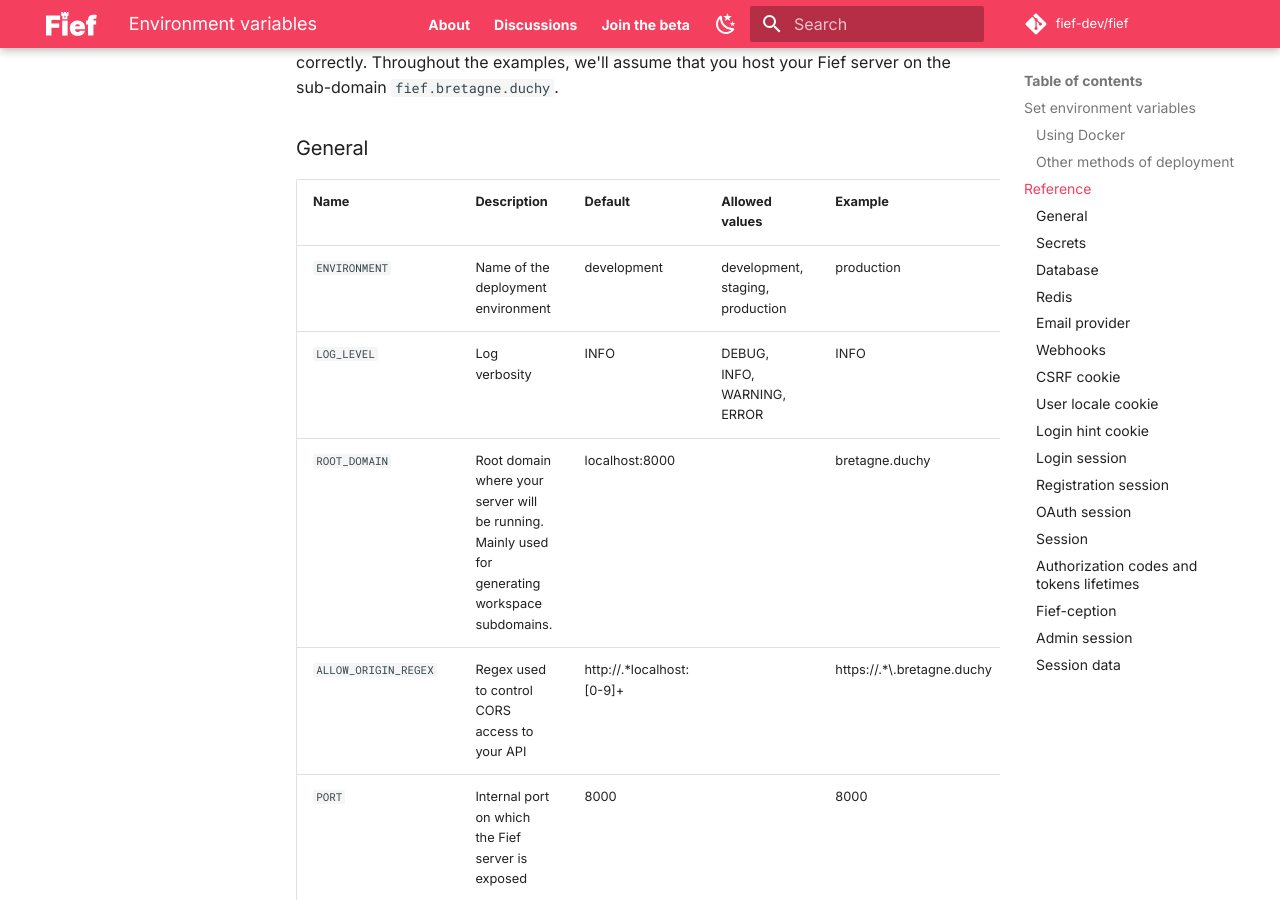
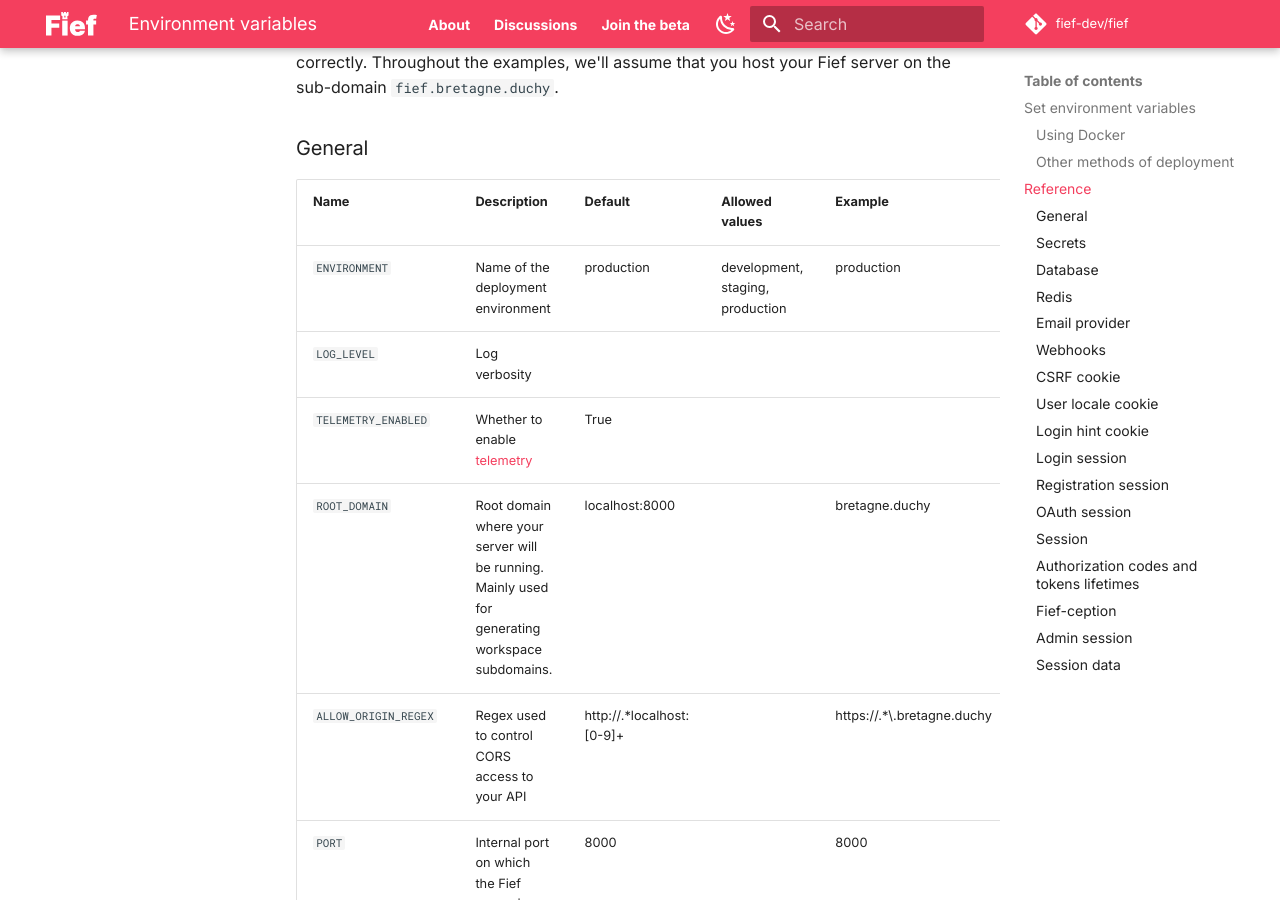
Before and after one commit to fief-dev/docs, an MkDocs documentation site: the page built from docs/self-hosting/environment-variables.md, in a window 1280 px wide and 900 px high, scrolled down 1603 px. Built offline with MkDocs 1.6.1 and Material for MkDocs 9.7.7, drawn with Linux system fonts in a browser that asks for light colours; comment, search, counter and statistics services are not loaded; some of the changed lines change nothing that is shown.

Commit message:
Add docs about telemetry

```diff
--- a/docs/self-hosting/environment-variables.md
+++ b/docs/self-hosting/environment-variables.md
@@ -70,8 +70,9 @@ For each variable, we'll try to provide a sensible example value to help you con
 
 | Name                  | Description                                                                                                                                             | Default                     | Allowed values                   | Example                      |
 | --------------------- | ------------------------------------------------------------------------------------------------------------------------------------------------------- | --------------------------- | -------------------------------- | ---------------------------- |
-| `ENVIRONMENT`         | Name of the deployment environment                                                                                                                      | development                 | development, staging, production | production                   |
-| `LOG_LEVEL`           | Log verbosity                                                                                                                                           | INFO                        | DEBUG, INFO, WARNING, ERROR      | INFO                         |
+| `ENVIRONMENT`         | Name of the deployment environment                                                                                                                      | production                  | development, staging, production | production                   |
+| `LOG_LEVEL`           | Log verbosity                                                                                                                                           |                             |                                  |                              |
+| `TELEMETRY_ENABLED`   | Whether to enable [telemetry](../telemetry.md)                                                                                                          | True                        |                                  |                              |
 | `ROOT_DOMAIN`         | Root domain where your server will be running. Mainly used for generating workspace subdomains.                                                         | localhost:8000              |                                  | bretagne.duchy               |
 | `ALLOW_ORIGIN_REGEX`  | Regex used to control CORS access to your API                                                                                                           | http://.\*localhost:\[0-9]+ |                                  | https://.\*\\.bretagne.duchy |
 | `PORT`                | Internal port on which the Fief server is exposed                                                                                                       | 8000                        |                                  | 8000                         |
@@ -165,7 +166,7 @@ The login hint cookie is used to remember the last method a user used to login.
 
 | Name                                 | Description                                  | Default                 | Allowed values | Example |
 | ------------------------------------ | -------------------------------------------- | ----------------------- | -------------- | ------- |
-| `LOGIN_HINT_COOKIE_NAME`             | Name of the login hint cookie                | fief\_login\_hint         |                |         |
+| `LOGIN_HINT_COOKIE_NAME`             | Name of the login hint cookie                | fief\_login\_hint       |                |         |
 | `LOGIN_HINT_COOKIE_DOMAIN`           | Domain of the login hint cookie              | _Empty string_          |                |         |
 | `LOGIN_HINT_COOKIE_SECURE`           | Secure flag of login hint cookie             | True                    |                |         |
 | `LOGIN_HINT_COOKIE_LIFETIME_SECONDS` | Lifetime of the login hint cookie in seconds | 86400 \* 30 _(30 days)_ |                |         |
--- /dev/null
+++ b/docs/telemetry.md
@@ -0,0 +1,40 @@
+---
+hide:
+  - navigation
+---
+
+# Telemetry
+
+To better understand how Fief is used and improve the project, we collect some analytics data both on official Fief instance and self-hosted instances.
+
+This data is collected and analyzed on [PostHog](https://posthog.com/), on the European data center.
+
+## What we collect?
+
+We collect analytics information about:
+
+* The server:
+    * Its version
+    * The type of database used (PostgreSQL, MySQL or SQLite)
+    * If it runs on localhost
+* The workspaces:
+    * The server they are created on
+    * The number of users
+    * If it uses the [Bring Your Own Database](./going-further/byod.md) feature and, if it does, the database type (PostgreSQL, MySQL or SQLite)
+* The admin dashboard:
+    * Associated server and workspace
+    * Page views
+    * Page clicks interactions
+    * Browser language and version
+
+## What we do **not** collect?
+
+We do not collect:
+
+* Your self-hosted server host
+* Data about your users
+* Analytics data on the authentication pages (login, register, forgot password...)
+
+## Opt-out telemetry on self-hosted server
+
+If you don't wish to send analytics data when deploying your Fief server, you can set the [environment variable](./self-hosting/environment-variables.md) `TELEMETRY_ENABLED` to `False`.
--- a/mkdocs.yml
+++ b/mkdocs.yml
@@ -141,3 +141,4 @@ nav:
       - self-hosting/deployment/setup-database.md
       - self-hosting/deployment/setup-email-provider.md
     - self-hosting/environment-variables.md
+  - Telemetry: telemetry.md
```
